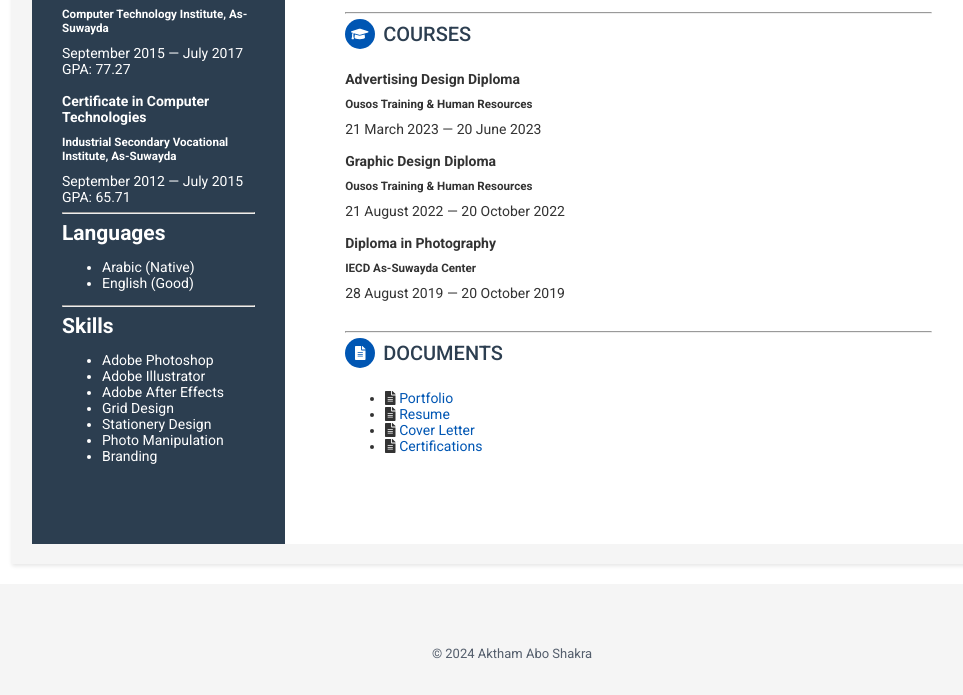
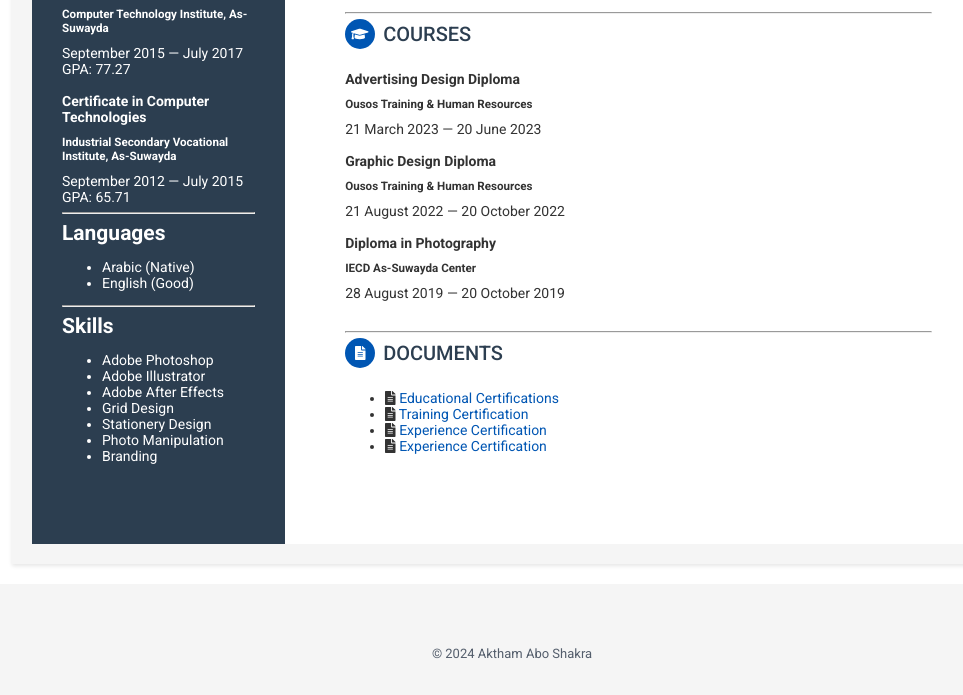
Before and after one commit to AkthamShakra/CV, a plain HTML site: page index.html in a window 1280 px wide. Shown: the part 628-1323 px from the top of the page, without its empty margins (128-1091 px from the left). Drawn offline with nearby package versions, Linux system fonts and the light colour scheme.

Commit message:
Update index.html
Signed-off-by: AkthamShakra <akthamshakra@gmail.com>

```diff
--- a/index.html
+++ b/index.html
@@ -146,10 +146,10 @@
     <section class="section documents-section">
       <h2 class="section-title"><span class="icon-holder"><i class="fas fa-file-alt"></i></span>Documents</h2>
       <ul>
-        <li><i class="fas fa-file-alt"></i> <a href="https://drive.google.com/file/d/1kVNdOELyfUjape1u4v6Qu-Lq7pdpKPXJ/view?usp=drivesdk" target="_blank">Portfolio</a></li>
-        <li><i class="fas fa-file-alt"></i> <a href="https://drive.google.com/file/d/1kY_k4PadvwVAT0OfUJtIXGnuScn8AZ-m/view?usp=drivesdk" target="_blank">Resume</a></li>
-        <li><i class="fas fa-file-alt"></i> <a href="https://drive.google.com/file/d/1keVNhnjjaH_BgcTOCJZCAIb4EsZJIFDm/view?usp=drivesdk" target="_blank">Cover Letter</a></li>
-        <li><i class="fas fa-file-alt"></i> <a href="https://drive.google.com/file/d/1kfHaU5PiWgRe_vIfzr_8VK_m0Zk3Giy9/view?usp=drivesdk" target="_blank">Certifications</a></li>
+        <li><i class="fas fa-file-alt"></i> <a href="https://drive.google.com/file/d/1kVNdOELyfUjape1u4v6Qu-Lq7pdpKPXJ/view?usp=drivesdk" target="_blank">Educational Certifications</a></li>
+        <li><i class="fas fa-file-alt"></i> <a href="https://drive.google.com/file/d/1kY_k4PadvwVAT0OfUJtIXGnuScn8AZ-m/view?usp=drivesdk" target="_blank">Training Certification</a></li>
+        <li><i class="fas fa-file-alt"></i> <a href="https://drive.google.com/file/d/1keVNhnjjaH_BgcTOCJZCAIb4EsZJIFDm/view?usp=drivesdk" target="_blank">Experience Certification</a></li>
+        <li><i class="fas fa-file-alt"></i> <a href="https://drive.google.com/file/d/1kfHaU5PiWgRe_vIfzr_8VK_m0Zk3Giy9/view?usp=drivesdk" target="_blank">Experience Certification</a></li>
       </ul>
     </section>
   </div>
```
